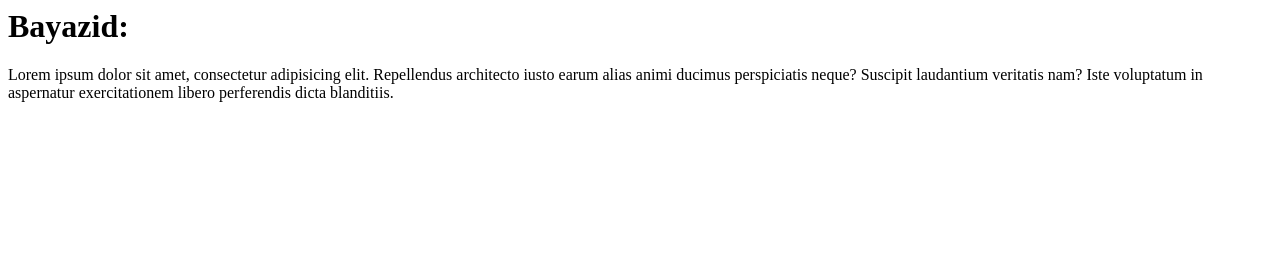
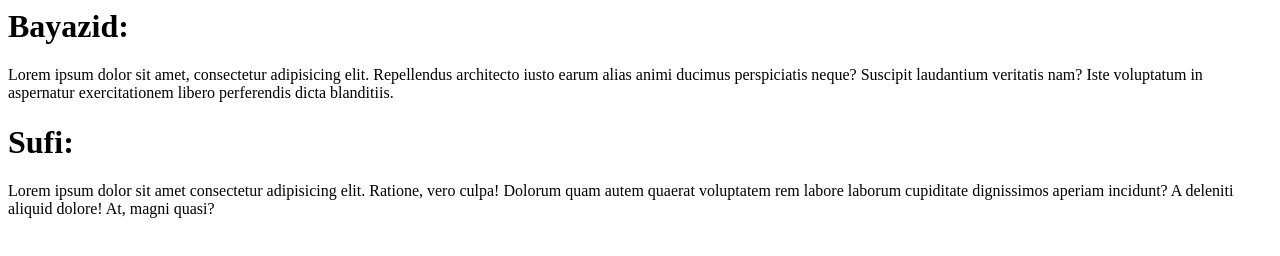
Before and after one commit to smbayazid/DIU, a plain HTML site: page index.html in a window 1280 px wide. Drawn offline with Linux system fonts and the light colour scheme.

Commit message:
Sufi peragraph added

```diff
--- a/index.html
+++ b/index.html
@@ -10,6 +10,13 @@
         <p>
             Lorem ipsum dolor sit amet, consectetur adipisicing elit. Repellendus architecto iusto earum alias animi ducimus perspiciatis neque? Suscipit laudantium veritatis nam? Iste voluptatum in aspernatur exercitationem libero perferendis dicta blanditiis.
         </p>
+
+        <h1>
+            Sufi:
+        </h1>
+        <p>
+            Lorem ipsum dolor sit amet consectetur adipisicing elit. Ratione, vero culpa! Dolorum quam autem quaerat voluptatem rem labore laborum cupiditate dignissimos aperiam incidunt? A deleniti aliquid dolore! At, magni quasi?
+        </p>
     </body>
 
 </html>
```
